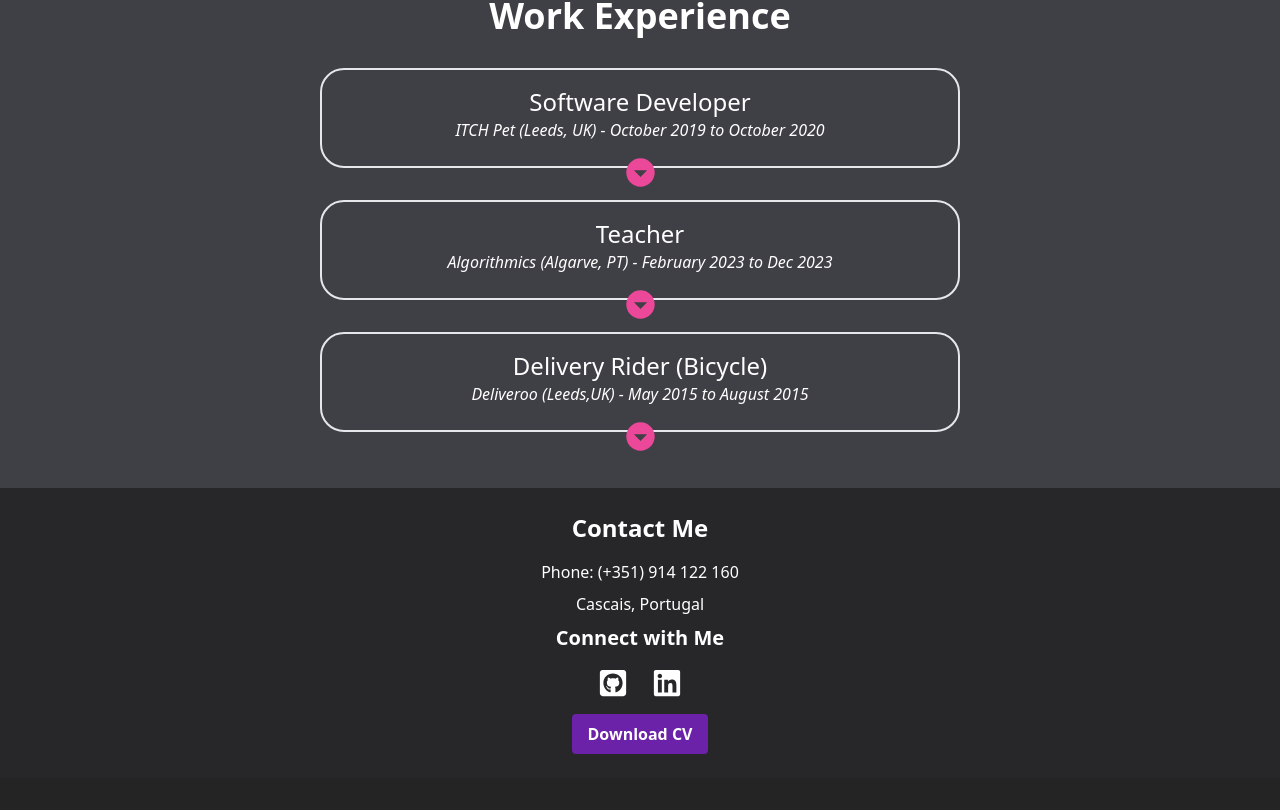
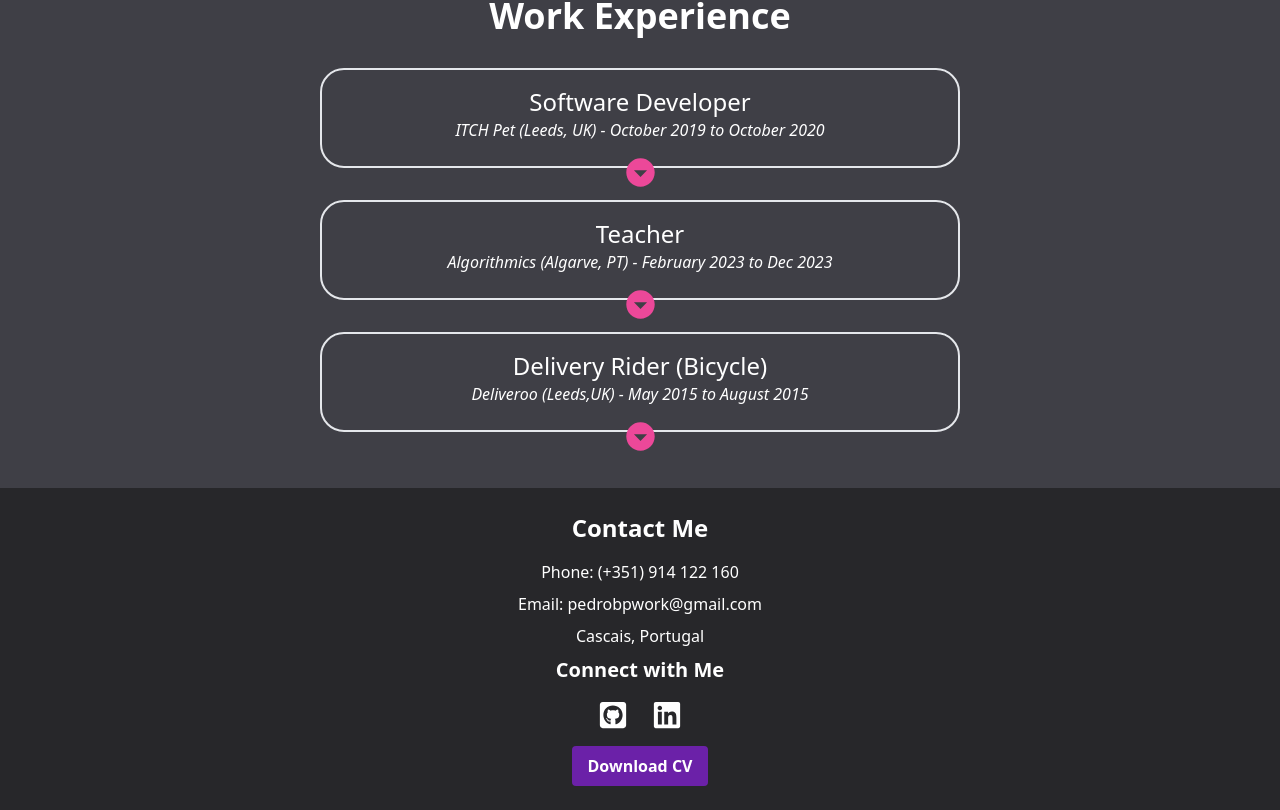
Before and after one commit to beboPepe/cv-landing-page, a React (Vite) app: page / in a window 1280 px wide. Shown: the part 888-1698 px from the top of the page. Before the commit the page ends 1666 px from the top, so only its background shows below. Built offline with nearby package versions, Linux system fonts and the light colour scheme.

Commit message:
added email to footer (how did I forget this xdd)

```diff
--- a/src/components/Footer.tsx
+++ b/src/components/Footer.tsx
@@ -9,6 +9,7 @@ function Footer() {
 
         <div className="flex flex-col items-center">
           <p className="mb-2">Phone: (+351) 914 122 160</p>
+          <p className="mb-2">Email: pedrobpwork@gmail.com</p>
           <p className="mb-2">Cascais, Portugal</p>
         </div>
 
```
